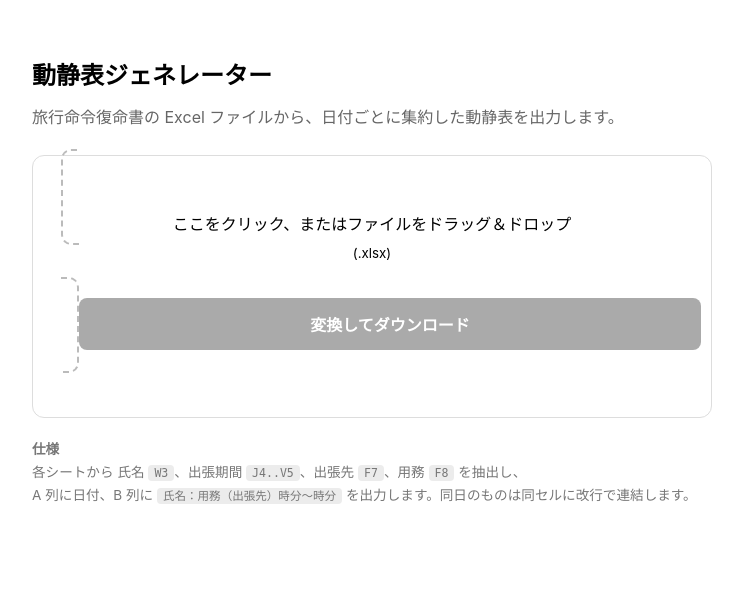
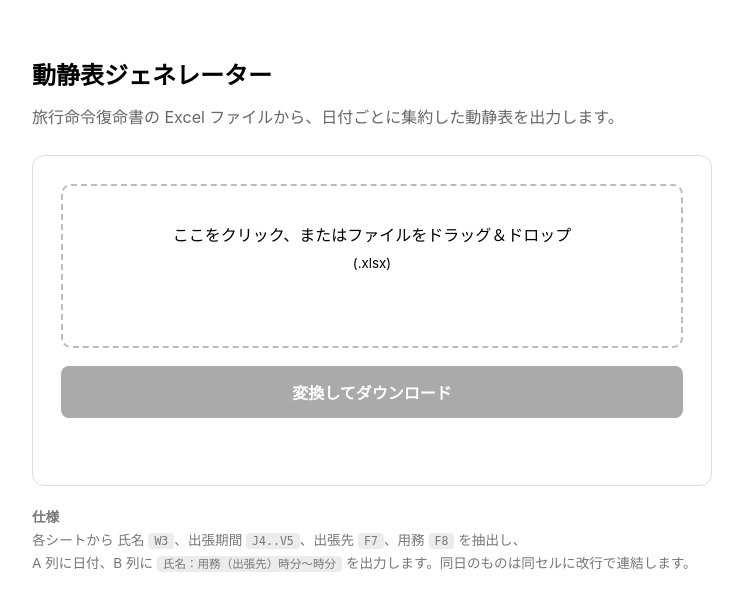
Before and after one commit to miya38-design/douseijene, a Flask app: page / in a window 1280 px wide. Shown: the top 611 px of the page, without its empty margins (268-1011 px from the left). Run offline with Flask 3, Linux system fonts and the light colour scheme.

Commit message:
ドロップエリアのレイアウト修正

```diff
--- a/templates/index.html
+++ b/templates/index.html
@@ -23,6 +23,7 @@
       margin-top: 24px;
     }
     .drop {
+      display: block;
       border: 2px dashed #bbb;
       border-radius: 10px;
       padding: 36px 16px;
@@ -33,10 +34,11 @@
     .drop.hover { border-color: #2b7cff; background: rgba(43,124,255,0.06); }
     .drop input[type=file] { display: none; }
     .filename {
-      margin-top: 14px;
+      margin-top: 12px;
       font-size: 0.95rem;
       color: #333;
       word-break: break-all;
+      min-height: 1.4em;
     }
     button {
       margin-top: 18px;
```
